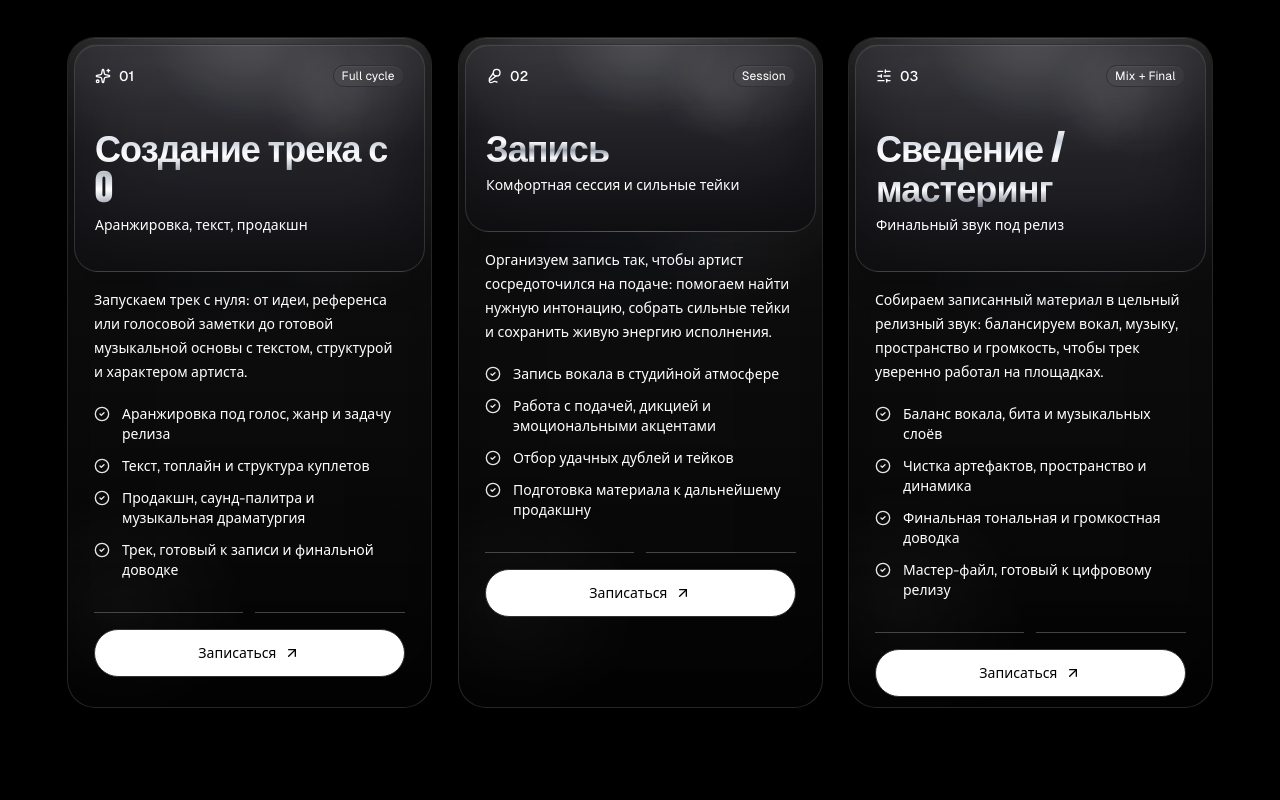
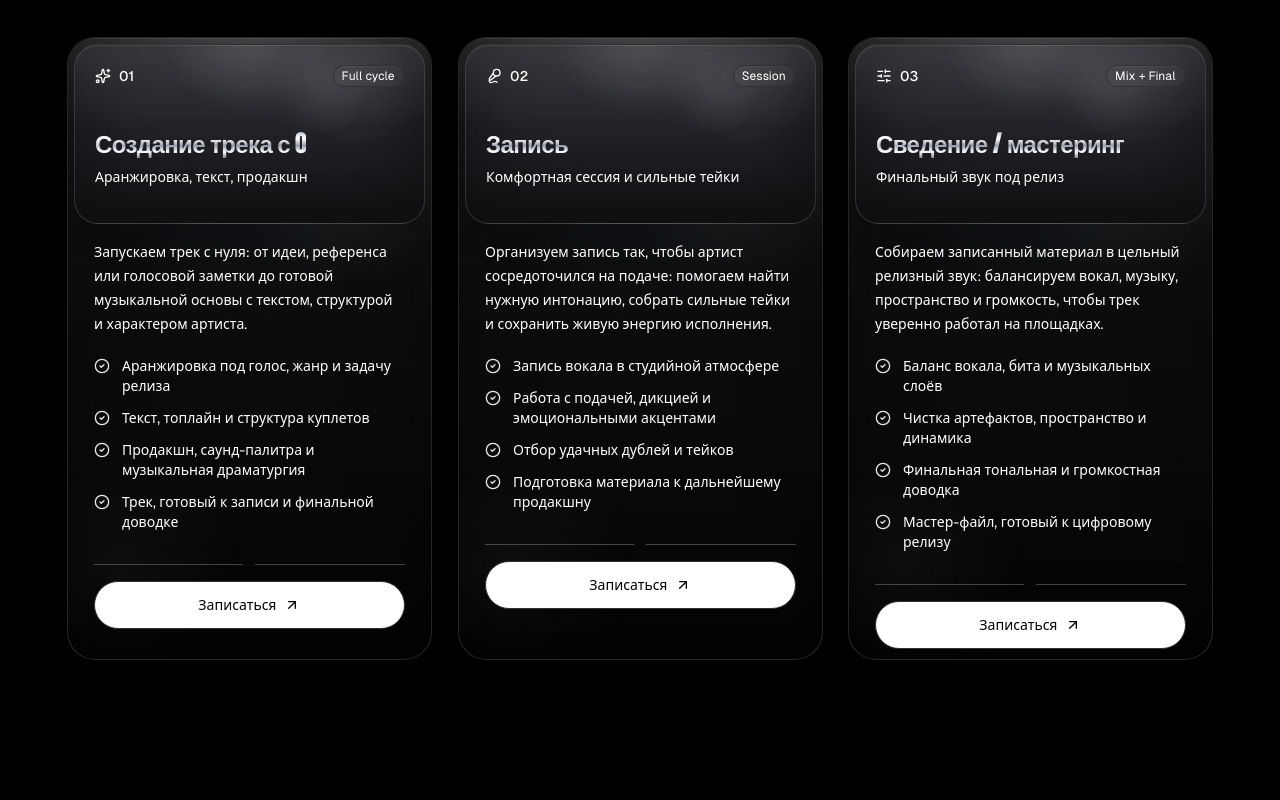
Before and after one commit to YaroslavSigidin/PULSAR, a React (Vite) app: page / in a window 1280 px wide. Shown: the part 3040-3840 px from the top of the page. Built offline with nearby package versions, Linux system fonts and the light colour scheme; no server answers.

Commit message:
Reduce key service title sizes

```diff
--- a/src/components/sections/KeyServicesSection.tsx
+++ b/src/components/sections/KeyServicesSection.tsx
@@ -113,7 +113,7 @@ export function KeyServicesSection() {
                       </PricingCard.Plan>
 
                       <PricingCard.Price className="mb-4 flex-col items-start gap-2">
-                        <PricingCard.MainPrice className="premium-tariff-title chrome-text-animated text-3xl md:text-4xl">
+                        <PricingCard.MainPrice className="premium-tariff-title chrome-text-animated text-xl md:text-2xl">
                           {service.title}
                         </PricingCard.MainPrice>
                         <PricingCard.Period className="pb-0 text-sm text-white/52">
```
